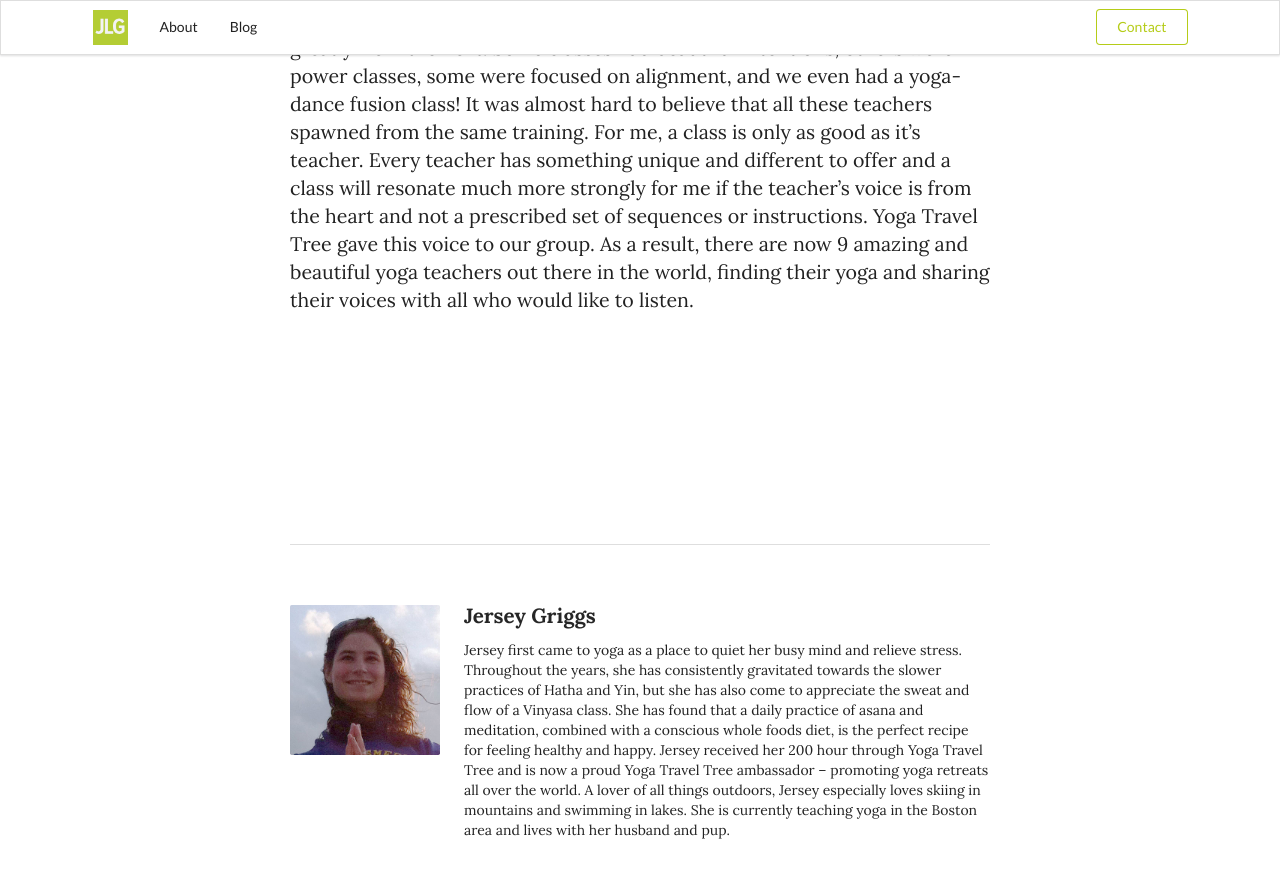
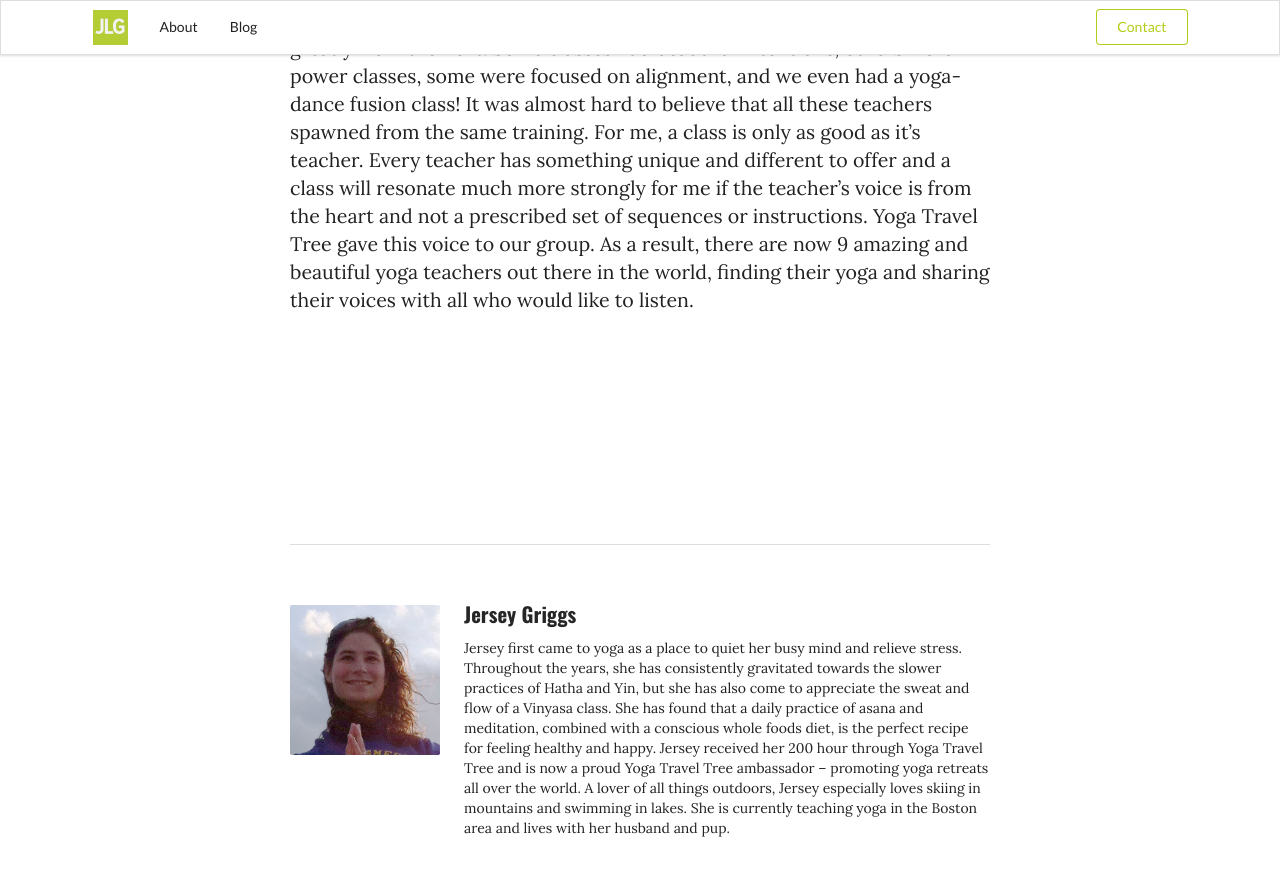
Before and after one commit to yogi-jerz/yogi-jerz.github.io, a Jekyll site: the page built from _posts/2015-07-19-reasons-yoga-travel.markdown, in a window 1280 px wide and 900 px high, scrolled down 3512 px. Shown: the top 878 px of the window. Built offline with Jekyll 4.4.1, drawn with Linux system fonts in a browser that asks for light colours; nearby versions of some CDN libraries; comment, search, counter and statistics services are not loaded.

Commit message:
make font smaller in bio

```diff
--- a/_layouts/post.html
+++ b/_layouts/post.html
@@ -38,11 +38,11 @@ layout: default
                 </a>
 
                 <div class="content">
-                    <p class="header">
+                    <h4 class="header">
                         {% if page.author %}
                         {{ page.author }}
                         {% endif%}
-                    </p>
+                    </h4>
 
                     <div class="description">
                         <p>{{ page.author-bio }}</p>
```
